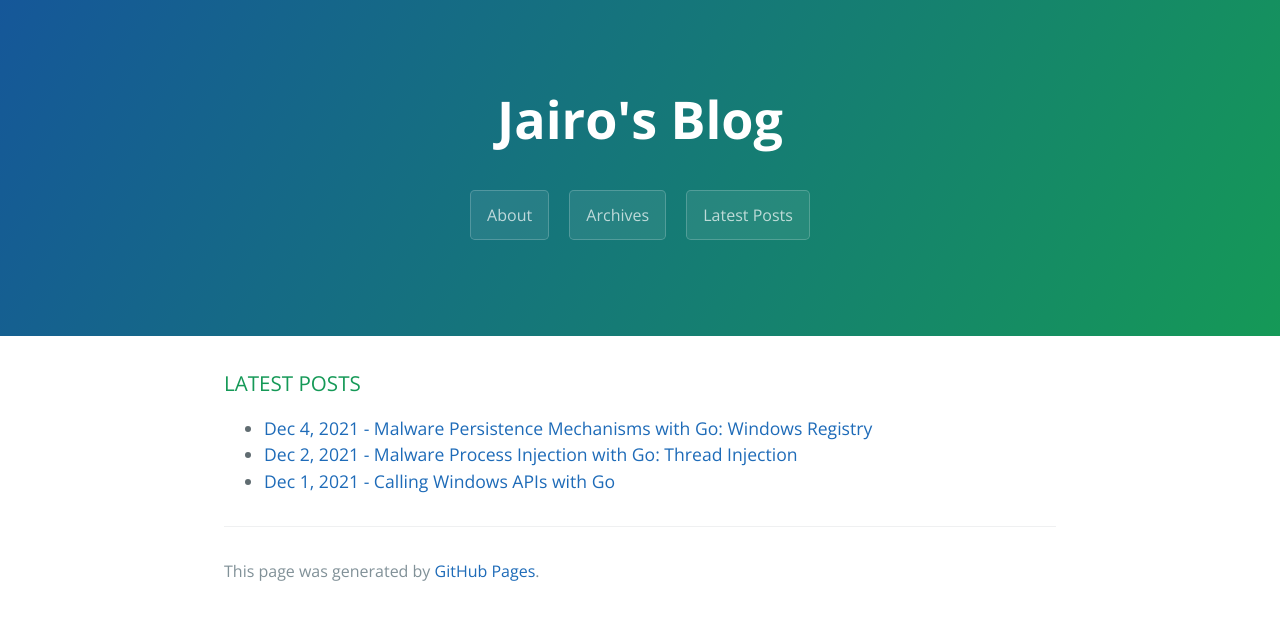
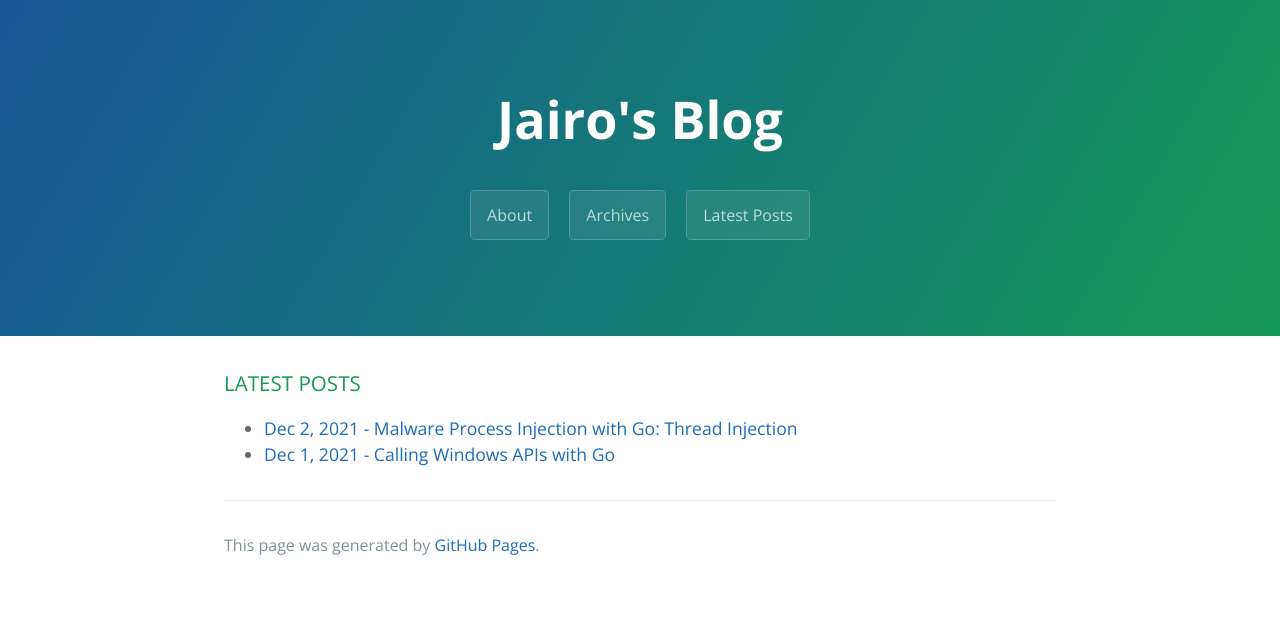
Before and after one commit to jairochavesb/blog, a Jekyll site: the page built from index.md, in a window 1280 px wide. Shown: the top 620 px of the page. Built offline with Jekyll 4.4.1, drawn with Linux system fonts in a browser that asks for light colours.

Commit message:
Update index.md

```diff
--- a/index.md
+++ b/index.md
@@ -3,6 +3,5 @@ layout: default
 ---
 
 <h3>LATEST POSTS</h3>
-* <a href="./posts/2021/12/persistence-mechanisms-with-go.html">Dec 4, 2021 - Malware Persistence Mechanisms with Go: Windows Registry</a>
 * <a href="./posts/2021/12/process-injection-with-go.html">Dec 2, 2021 - Malware Process Injection with Go: Thread Injection</a>
 * <a href="./posts/2021/12/call-windows-api-with-go.html">Dec 1, 2021 - Calling Windows APIs with Go</a>
```
